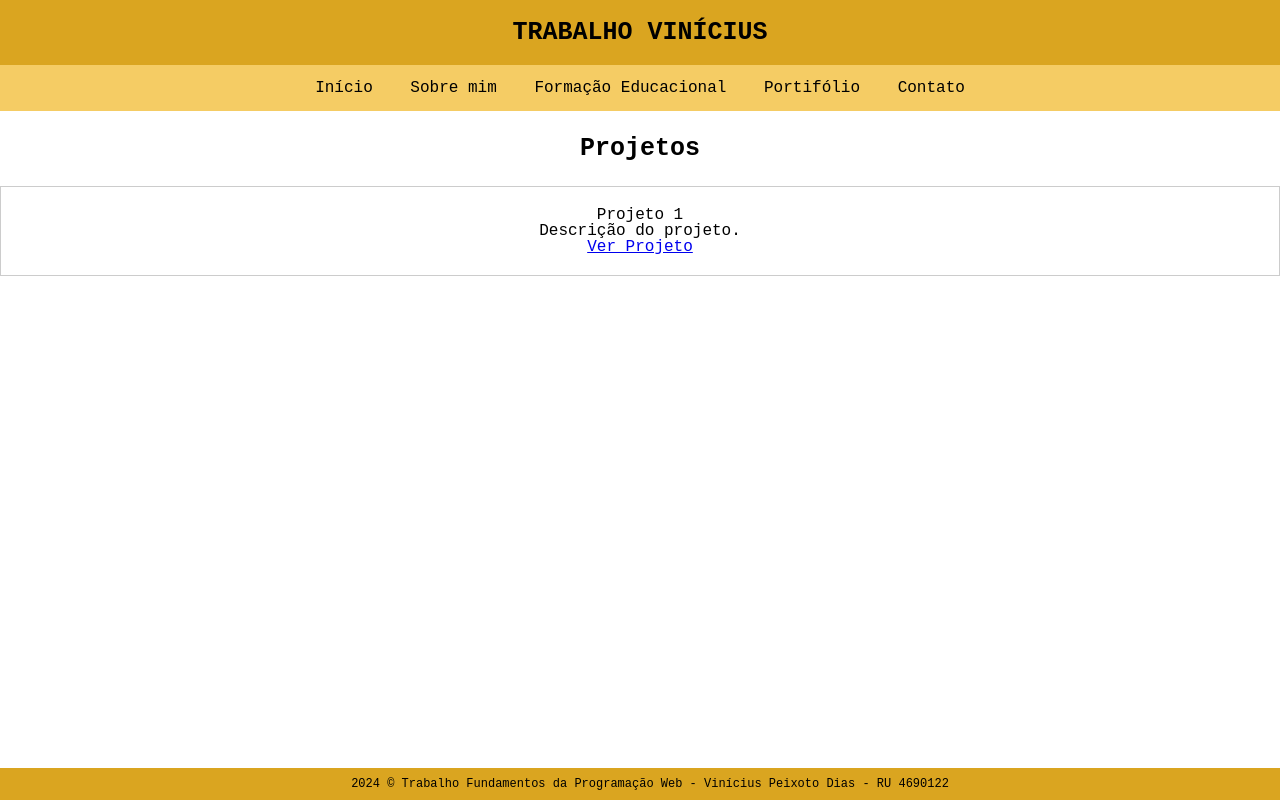
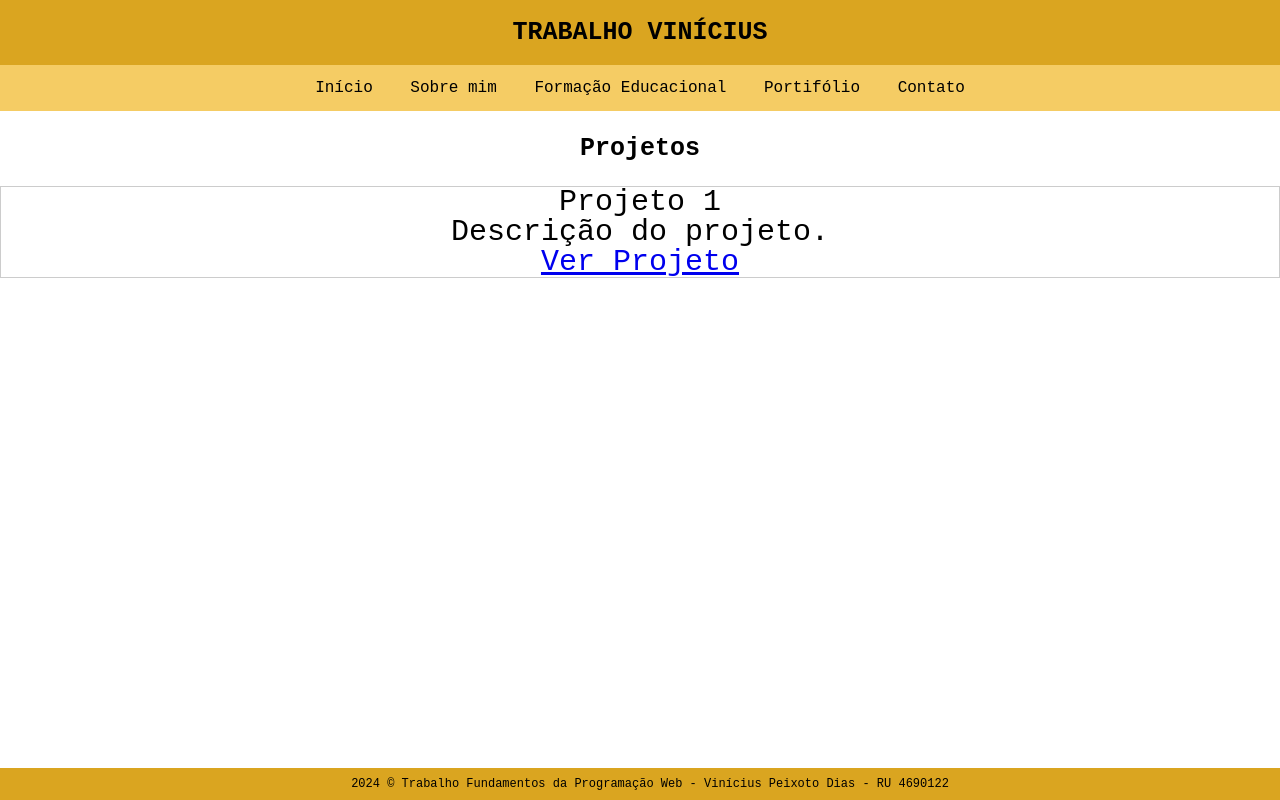
Before and after one commit to vinipeixoto/trabalhovinicius, a plain HTML site: page portifolio.html in a window 1280 px wide. Drawn offline with Linux system fonts and the light colour scheme.

Commit message:
Update style.css

```diff
--- a/style.css
+++ b/style.css
@@ -135,6 +135,7 @@
 .projeto {
     border: 1px solid #ccc;
     font-family: Andale Mono, monospace;
-    padding: 20px;
+    font-size: 30px;
+    padding: 20p0x;
     margin-bottom: 20px;
 }
```
